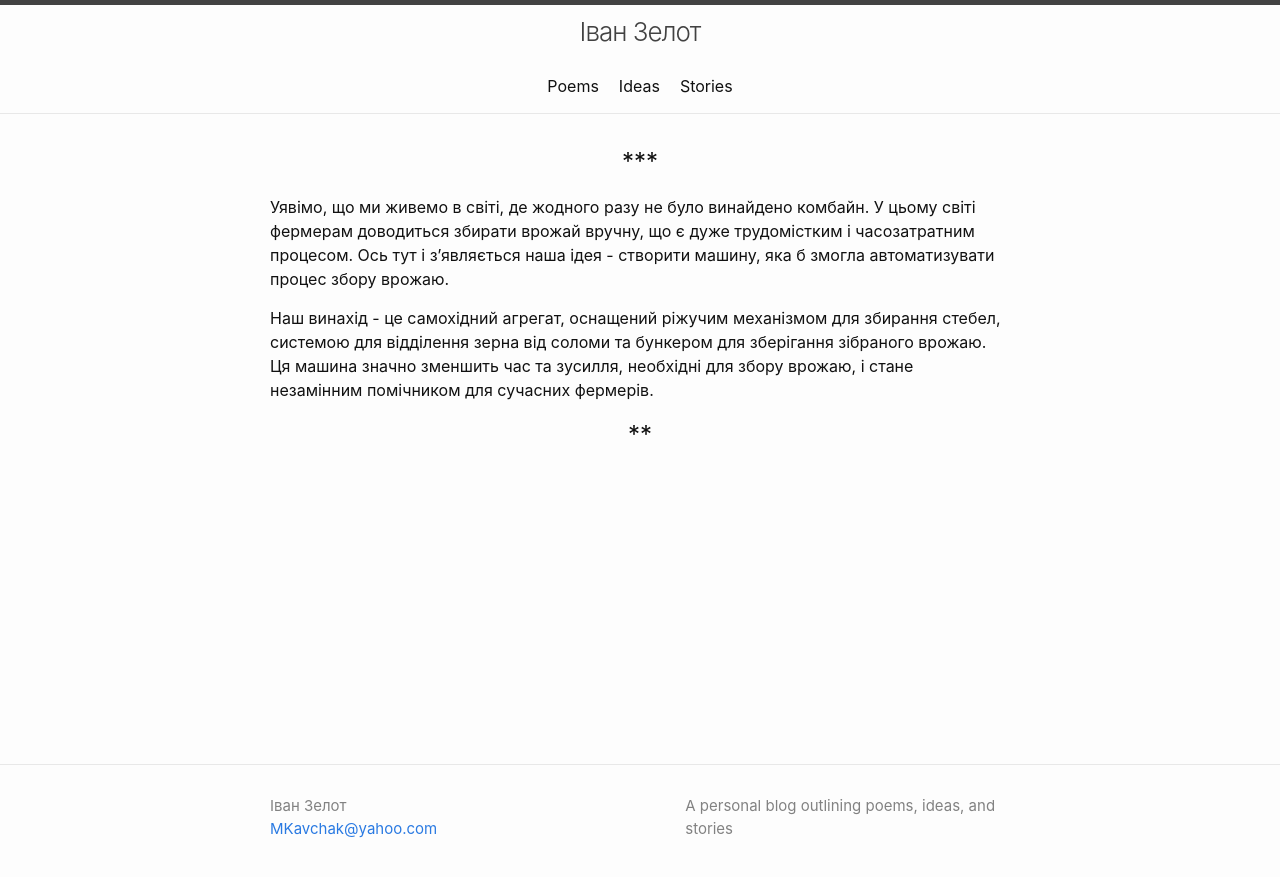
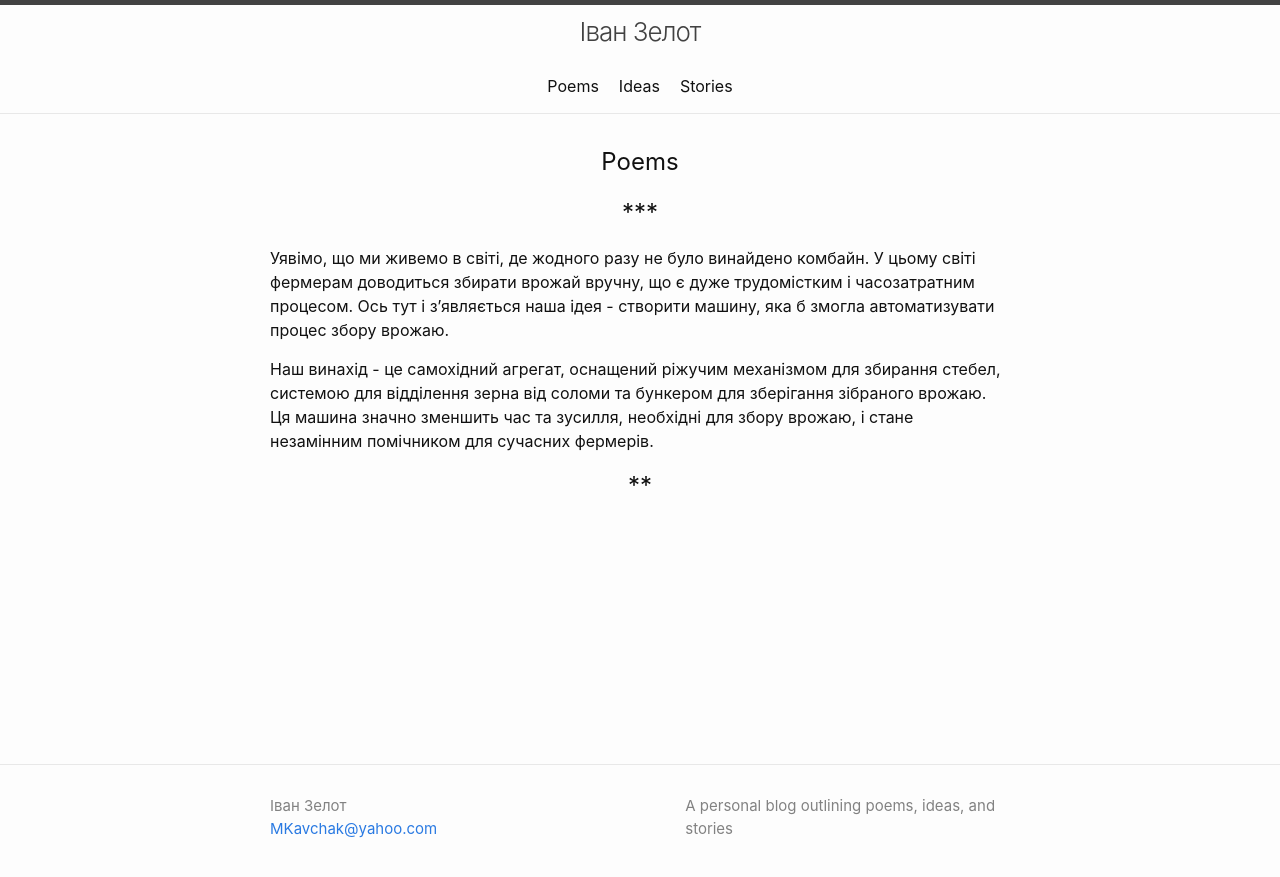
Before and after one commit to mkavchak/MichaelKavchak.github.io, a Jekyll site: the page built from ideas.markdown, in a window 1280 px wide. Shown: the top 877 px of the page. Built offline with Jekyll 4.4.1, drawn with Linux system fonts in a browser that asks for light colours.

```diff
--- a/ideas.markdown
+++ b/ideas.markdown
@@ -6,6 +6,7 @@
 categories: ideas
 ---
 
+<h2 style="text-align: center;">Poems</h2>
 {%- for post in site.categories.ideas -%}
   <h2 style="text-align: center;">***</h2>
   {{ post.content }}
--- a/poems.markdown
+++ b/poems.markdown
@@ -7,6 +7,8 @@
 ---
 
 <h2 style="text-align: center;">Poems</h2>
-{% for post in site.categories.poems %}
+{%- for post in site.categories.poems -%}
   <h2 style="text-align: center;">***</h2>
   {{ post.content }}
+  <h2 style="text-align: center;">**</h2>
+{%- endfor -%}
--- a/stories.markdown
+++ b/stories.markdown
@@ -7,6 +7,8 @@
 ---
 
 <h2 style="text-align: center;">Stories</h2>
-{% for post in site.categories.stories %}
+{%- for post in site.categories.stories -%}
   <h2 style="text-align: center;">***</h2>
   {{ post.content }}
+  <h2 style="text-align: center;">**</h2>
+{%- endfor -%}
```
